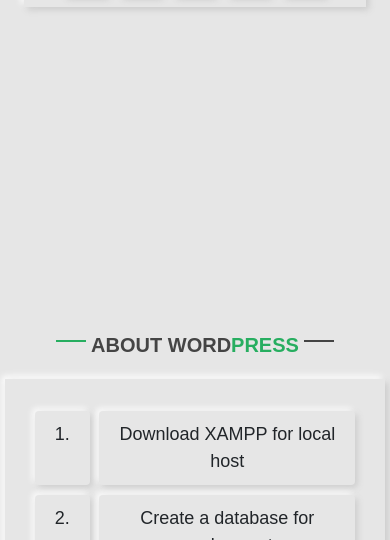
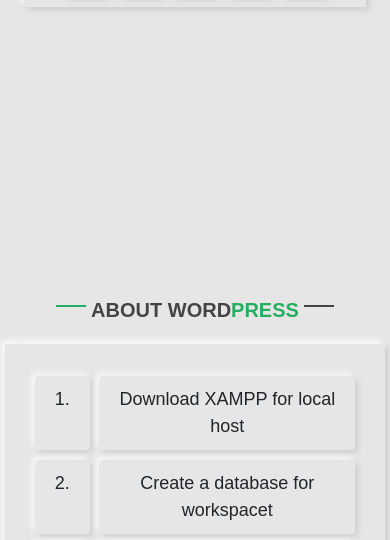
Before and after one commit to Jeyasheelanjc/wordpress, a plain HTML site: page index.html in a window 390 px wide. Shown: the part 549-1089 px from the top of the page. Drawn offline with nearby package versions, Linux system fonts and the light colour scheme.

Commit message:
Update style.css

```diff
--- a/style.css
+++ b/style.css
@@ -140,10 +140,10 @@
     }
     .aboutContainer h2::before{
         width: 30px !important;
-        margin-top: 45px !important;
+       margin-top: 10px !important;
     }
     .aboutContainer h2::after{
         width: 30px !important;
-        margin-top: 45px !important;
+       margin-top: 10px !important;
     }
 }
```
